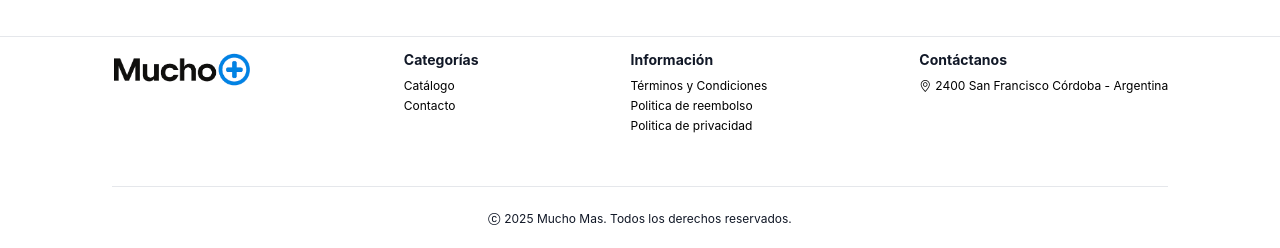
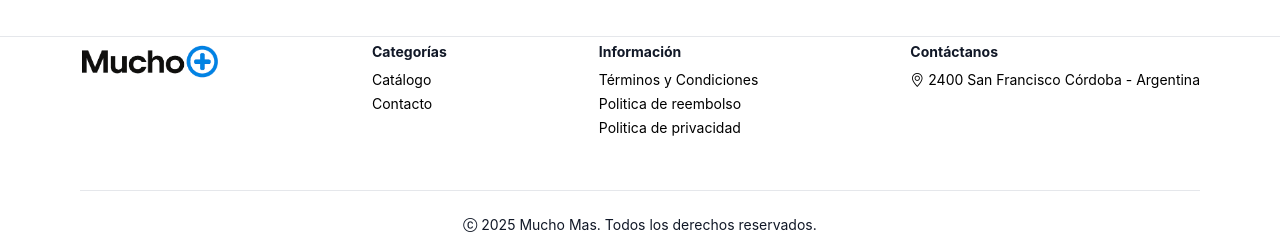
Before and after one commit to Jonathan-Medrano/MuchoMasGestor, a React (Vite) app in the folder frontend/: page / in a window 1280 px wide. Shown: the part 2488-2736 px from the top of the page. Built offline with nearby package versions, Linux system fonts and the light colour scheme.

Commit message:
text-xs es demaciado chico (opinion personal)

```diff
--- a/frontend/src/components/public/Footer.tsx
+++ b/frontend/src/components/public/Footer.tsx
@@ -11,14 +11,14 @@ export default function Footer() {
           <b className="text-sm pb-2">Categorías</b>
           <Link
             to={""}
-            className="text-xs text-black pb-1"
+            className="text-sm text-black pb-1"
             style={{ textDecoration: "none" }}
           >
             <div className=" hover:text-cyan-800">Catálogo</div>
           </Link>
           <Link
             to={""}
-            className="text-xs text-black pb-1"
+            className="text-sm text-black pb-1"
             style={{ textDecoration: "none" }}
           >
             <div className=" hover:text-cyan-800">Contacto</div>
@@ -28,21 +28,21 @@ export default function Footer() {
           <b className="text-sm pb-2">Información</b>
           <Link
             to={""}
-            className="text-xs text-black pb-1"
+            className="text-sm text-black pb-1"
             style={{ textDecoration: "none" }}
           >
             <div className=" hover:text-cyan-800">Términos y Condiciones</div>
           </Link>
           <Link
             to={""}
-            className="text-xs text-black pb-1"
+            className="text-sm text-black pb-1"
             style={{ textDecoration: "none" }}
           >
             <div className=" hover:text-cyan-800">Politica de reembolso</div>
           </Link>
           <Link
             to={""}
-            className="text-xs text-black pb-1"
+            className="text-sm text-black pb-1"
             style={{ textDecoration: "none" }}
           >
             <div className=" hover:text-cyan-800">Politica de privacidad</div>
@@ -55,7 +55,7 @@ export default function Footer() {
               "https://www.google.com/maps?q=2400,+San+Francisco,+,+Argentina"
             }
             target="_blank"
-            className="text-xs text-black pb-1"
+            className="text-sm text-black pb-1"
             style={{ textDecoration: "none" }}
           >
             <div className=" hover:text-cyan-800">
@@ -65,7 +65,7 @@ export default function Footer() {
           </Link>
         </div>
       </div>
-      <div className="flex flex-row gap-1 text-xs pb-3">
+      <div className="flex flex-row gap-1 text-sm pb-3">
         <i className="bi bi-c-circle"></i>
         2025 Mucho Mas. Todos los derechos reservados.
       </div>
```
